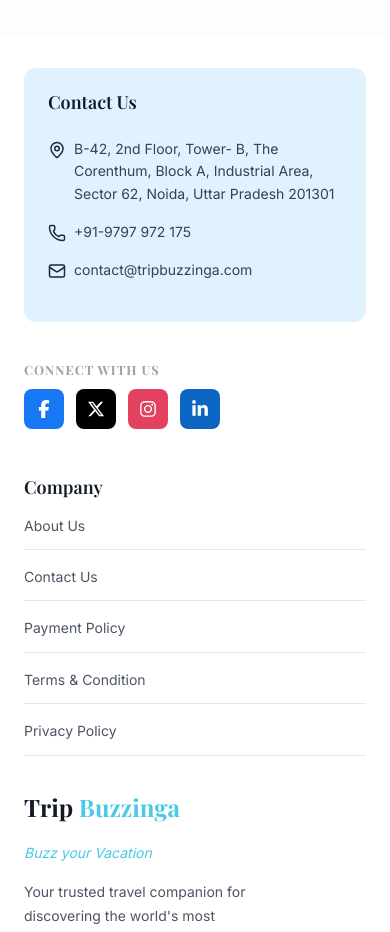
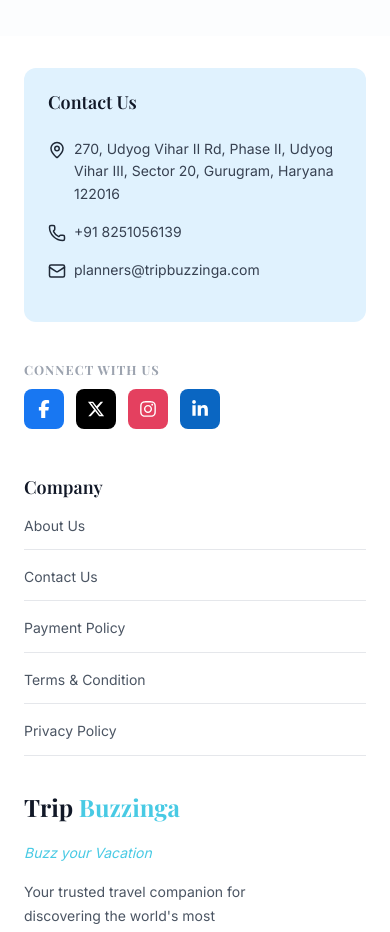
Before and after one commit to CodeModeSameer/tripbuzzinga-frontend, a Next.js app: page / in a window 390 px wide. Shown: the part 9760-10692 px from the top of the page. Built offline with nearby package versions, Linux system fonts and the light colour scheme; no server answers; the database is empty; a web font is replaced by a local one.

Commit message:
Update contact address, phone, and email in Footer

```diff
--- a/src/components/Footer/Footer.jsx
+++ b/src/components/Footer/Footer.jsx
@@ -84,15 +84,15 @@
             <h4 className={styles.columnTitle}>Contact Us</h4>
             <div className={styles.contactItem}>
               <MapPin size={18} className={styles.contactIcon} />
-              <span>B-42, 2nd Floor, Tower- B, The Corenthum, Block A, Industrial Area, Sector 62, Noida, Uttar Pradesh 201301</span>
+              <span>270, Udyog Vihar II Rd, Phase II, Udyog Vihar III, Sector 20, Gurugram, Haryana 122016</span>
             </div>
             <div className={styles.contactItem}>
               <Phone size={18} className={styles.contactIcon} />
-              <span>+91-9797 972 175</span>
+              <span>+91 8251056139</span>
             </div>
             <div className={styles.contactItem}>
               <Mail size={18} className={styles.contactIcon} />
-              <span>contact@tripbuzzinga.com</span>
+              <span>planners@tripbuzzinga.com</span>
             </div>
           </div>
         </div>
```
